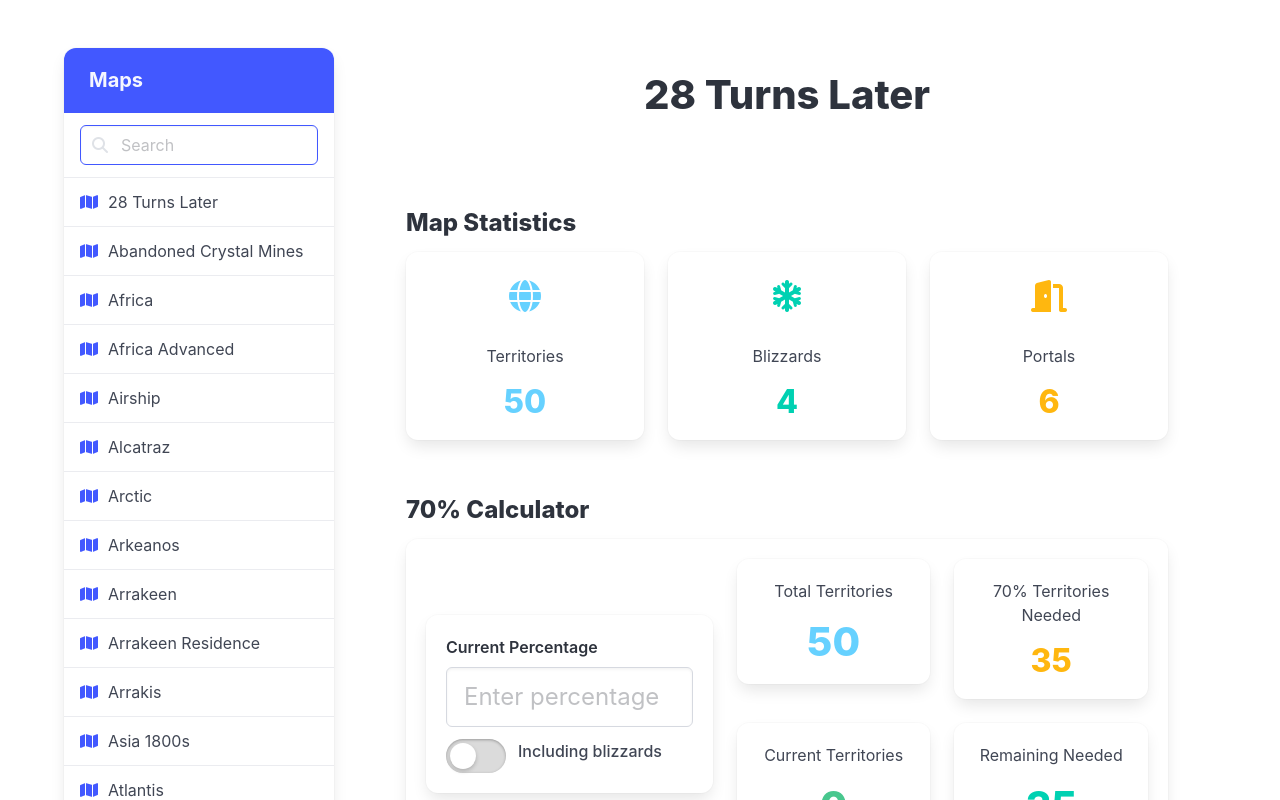
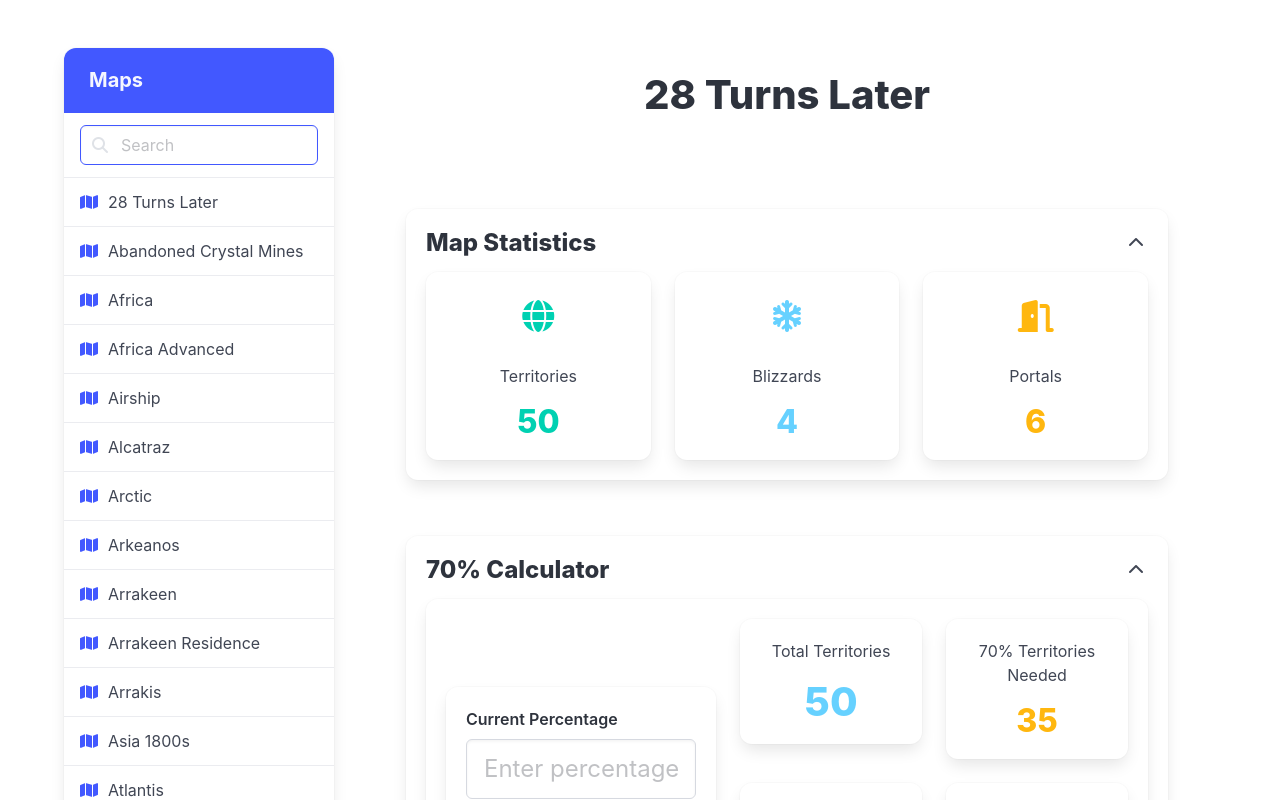
Before and after one commit to acroos/risk-toolbox, a Next.js app: page / in a window 1280 px wide. Both pictures are taken after a click on the link "28 Turns Later". Shown: the top 800 px of the page. Built offline with nearby package versions, Linux system fonts and the light colour scheme.

Commit message:
some ui improvements

```diff
--- a/src/app/globals.css
+++ b/src/app/globals.css
@@ -97,3 +97,15 @@ input:checked + .slider:before {
   border-radius: 8px;
   transition: width 0.5s ease;
 }
+
+/* Hide number input arrows/spinners */
+input[type="number"]::-webkit-outer-spin-button,
+input[type="number"]::-webkit-inner-spin-button {
+  -webkit-appearance: none;
+  margin: 0;
+}
+
+input[type="number"] {
+  -moz-appearance: textfield;
+  appearance: textfield;
+}
--- a/src/app/ui/MapInfoSection/index.tsx
+++ b/src/app/ui/MapInfoSection/index.tsx
@@ -8,23 +8,23 @@ export default function MapInfoSection(props: { mapInfo: MapInfo }) {
       <div className="column has-text-centered">
         <div className="box">
           <div className="block">
-            <span className="icon is-large has-text-info">
+            <span className="icon is-large has-text-primary">
               <i className="fas fa-globe fa-2x"></i>
             </span>
           </div>
           <p className="heading">Territories</p>
-          <p className="title is-3 has-text-info">{mapInfo.territoryCount}</p>
+          <p className="title is-3 has-text-primary">{mapInfo.territoryCount}</p>
         </div>
       </div>
       <div className="column has-text-centered">
         <div className="box">
           <div className="block">
-            <span className="icon is-large has-text-primary">
+            <span className="icon is-large has-text-info">
               <i className="fas fa-snowflake fa-2x"></i>
             </span>
           </div>
           <p className="heading">Blizzards</p>
-          <p className="title is-3 has-text-primary">{mapInfo.blizzardCount}</p>
+          <p className="title is-3 has-text-info">{mapInfo.blizzardCount}</p>
         </div>
       </div>
       <div className="column has-text-centered">
--- a/src/app/ui/MapList/index.tsx
+++ b/src/app/ui/MapList/index.tsx
@@ -8,9 +8,25 @@ export default function MapList(props: {
   const { mapInfos, onMapSelected } = props
   const [searchTerm, setSearchTerm] = useState("")
 
+  const filteredMaps = mapInfos.filter((mapInfo) =>
+    mapInfo.name.toLowerCase().includes(searchTerm.toLowerCase())
+  )
+
   return (
-    <article className="panel is-link">
+    <article
+      className="panel is-link"
+      style={{
+        height: "100%",
+        minHeight: "100vh",
+        display: "flex",
+        flexDirection: "column",
+        marginBottom: 0,
+      }}
+    >
+      {/* Fixed Header */}
       <p className="panel-heading">Maps</p>
+
+      {/* Fixed Search Bar */}
       <div className="panel-block">
         <p className="control has-icons-left">
           <input
@@ -24,11 +40,10 @@ export default function MapList(props: {
           </span>
         </p>
       </div>
-      {mapInfos
-        .filter((mapInfo) =>
-          mapInfo.name.toLowerCase().includes(searchTerm.toLowerCase())
-        )
-        .map((mapInfo) => {
+
+      {/* Scrollable Map List */}
+      <div style={{ flex: "1", overflowY: "auto" }}>
+        {filteredMaps.map((mapInfo) => {
           return (
             <a
               onClick={() => onMapSelected(mapInfo)}
@@ -42,6 +57,7 @@ export default function MapList(props: {
             </a>
           )
         })}
+      </div>
     </article>
   )
 }
--- a/src/app/ui/MapPage/index.tsx
+++ b/src/app/ui/MapPage/index.tsx
@@ -21,21 +21,30 @@ export default function MapPage(props: { mapInfos: MapInfo[] }) {
   )
   const [blizzards, setBlizzards] = useState(false)
 
+  // Collapsible section states
+  const [isStatsCollapsed, setIsStatsCollapsed] = useState(false)
+  const [isCalculatorCollapsed, setIsCalculatorCollapsed] = useState(false)
+
   return (
     <div className="container">
-      <div className="columns">
-        <div className="column is-one-quarter">
+      <div
+        className="columns"
+        style={{ minHeight: "100vh", alignItems: "stretch" }}
+      >
+        <div
+          className="column is-one-quarter"
+          style={{ display: "flex", flexDirection: "column" }}
+        >
           <MapList mapInfos={mapInfos} onMapSelected={setSelectedMap} />
         </div>
         <div className="column is-three-quarters">
           {selectedMap === undefined ? (
             <div className="hero is-medium">
               <div className="hero-body has-text-centered">
-                <h1 className="title is-3 has-text-grey-light">
-                  Select a Map
-                </h1>
+                <h1 className="title is-3 has-text-grey-light">Select a Map</h1>
                 <p className="subtitle has-text-grey">
-                  Choose a map from the list to view details and use the 70% calculator
+                  Choose a map from the list to view details and use the 70%
+                  calculator
                 </p>
               </div>
             </div>
@@ -55,20 +64,64 @@ export default function MapPage(props: { mapInfos: MapInfo[] }) {
               {/* Map Statistics */}
               <section className="section">
                 <div className="container">
-                  <h2 className="title is-4 mb-4">Map Statistics</h2>
+                  <div className="box">
+                    <div
+                      className="is-flex is-justify-content-space-between is-align-items-center is-clickable"
+                      onClick={() => setIsStatsCollapsed(!isStatsCollapsed)}
+                    >
+                      <h2 className="title is-4 mb-0">Map Statistics</h2>
+                      <span className="icon">
+                        <i
+                          className={`fas ${
+                            isStatsCollapsed
+                              ? "fa-chevron-down"
+                              : "fa-chevron-up"
+                          }`}
+                        ></i>
+                      </span>
+                    </div>
+
+                    {!isStatsCollapsed && (
+                      <div className="mt-4">
                         <MapInfoSection mapInfo={selectedMap} />
+                      </div>
+                    )}
+                  </div>
                 </div>
               </section>
 
               {/* Calculator Section */}
               <section className="section pt-2">
                 <div className="container">
-                  <h2 className="title is-4 mb-4">70% Calculator</h2>
+                  <div className="box">
+                    <div
+                      className="is-flex is-justify-content-space-between is-align-items-center is-clickable"
+                      onClick={() =>
+                        setIsCalculatorCollapsed(!isCalculatorCollapsed)
+                      }
+                    >
+                      <h2 className="title is-4 mb-0">70% Calculator</h2>
+                      <span className="icon">
+                        <i
+                          className={`fas ${
+                            isCalculatorCollapsed
+                              ? "fa-chevron-down"
+                              : "fa-chevron-up"
+                          }`}
+                        ></i>
+                      </span>
+                    </div>
+
+                    {!isCalculatorCollapsed && (
+                      <div className="mt-4">
                         <SeventyCalculator
                           mapInfo={selectedMap}
                           blizzards={blizzards}
                           setBlizzards={setBlizzards}
                         />
+                      </div>
+                    )}
+                  </div>
                 </div>
               </section>
 
```
Lines whose indentation alone changed are shown as unchanged.
